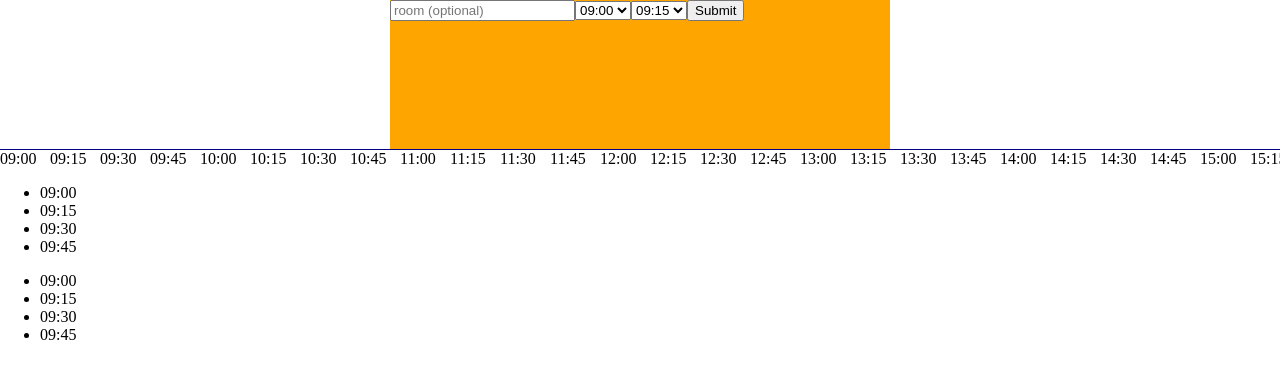
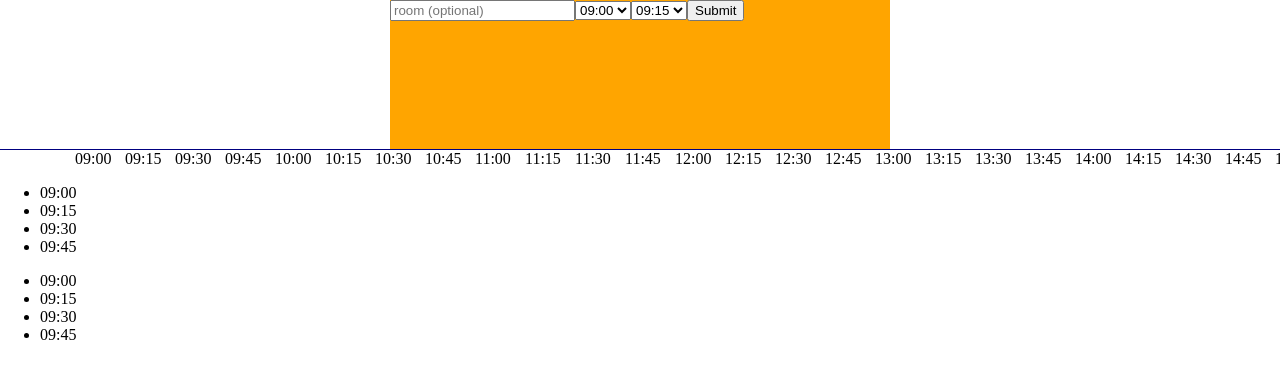
Before and after one commit to paul-schaaf/roomr, a React (Create React App) app: page / in a window 1280 px wide. Shown: the top 378 px of the page. Built offline with nearby package versions, Linux system fonts and the light colour scheme.

Commit message:
added let padding to timeline

```diff
--- a/src/components/TimeLine.css
+++ b/src/components/TimeLine.css
@@ -2,6 +2,7 @@
   list-style:none;
   padding:0;
   margin:0;
+  margin-left:75px;
 }
 
 .timeline__item {
```
